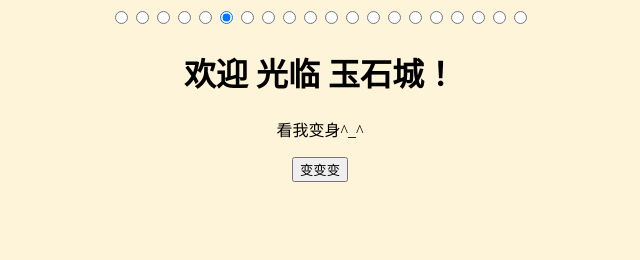
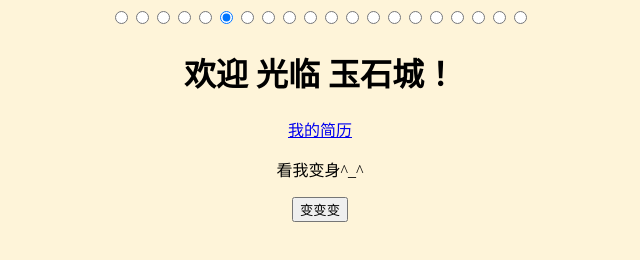
Before and after one commit to fhqydp/fhqydp.github.io, a plain HTML site: page index.html in a window 1280 px wide. Shown: the whole page, without its empty margins (320-960 px from the left). Drawn offline with Linux system fonts and the light colour scheme.

Commit message:
gaoqresume

```diff
--- a/index.html
+++ b/index.html
@@ -54,7 +54,7 @@ function animate() {
 <body bgcolor="#fef4d9" onLoad="animate()" >
 
 <h1>欢迎 光临 玉石城！</h1>
-
+<a href="https://fhqydp.github.io/resume.html">我的简历</a>
 <p id="demo">看我变身^_^</p>
 
 <button type="button" onclick="myFunction()">变变变</button>
```
